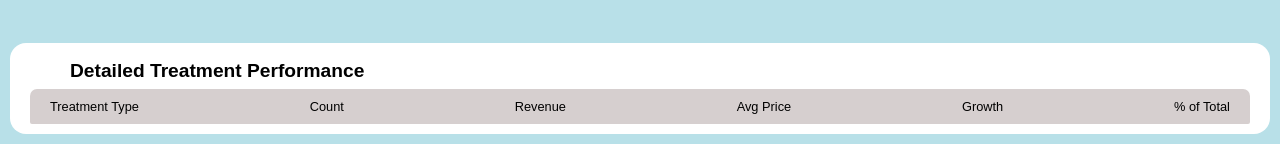
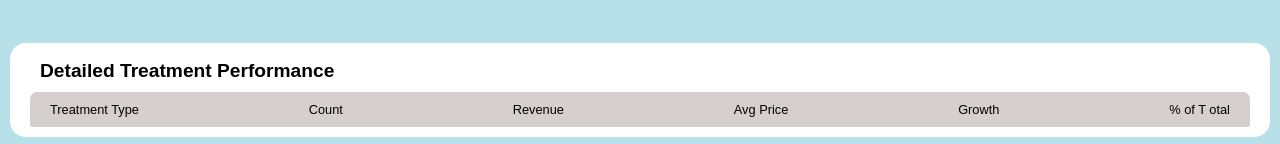
Before and after one commit to Sultandevwork/Data-Website--INSPIRIED-BY-DRIBBLE-, a plain HTML site: page index.html in a window 1280 px wide. Shown: the part 794-938 px from the top of the page. Drawn offline with Linux system fonts and the light colour scheme; files that its build step writes are made by us from their sources.

Commit message:
Updated my file and folder arrangement

```diff
--- a/index.html
+++ b/index.html
@@ -239,7 +239,7 @@
         <p>Revenue</p>
         <p>Avg Price</p>
         <p>Growth</p>
-        <p>% of Total</p>
+        <p>% of T otal</p>
       </div>
     </footer>
     <!--  END FOOTER AREA -->
--- a/Css/style.css
+++ b/style.css
@@ -474,8 +474,8 @@ footer {
 
 header {
   margin: 7px 0;
-  margin-left: 20px;
-  padding: 0 20px;
+  margin-bottom: 10px;
+  padding: 0 10px;
 }
 
 .flex-foot {
```
